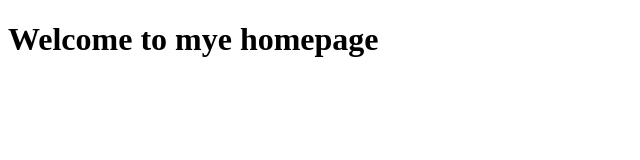
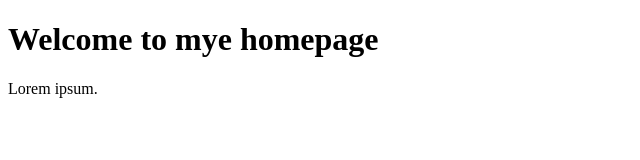
Before and after one commit to ohjenssen/deployment-example, a plain HTML site: page index.html in a window 1280 px wide. Shown: the whole page, without its empty margins (0-640 px from the left). Drawn offline with Linux system fonts and the light colour scheme.

Commit message:
Added text
Added "lorem ipsum".

```diff
--- a/index.html
+++ b/index.html
@@ -8,5 +8,6 @@
 </head>
 <body>
     <h1>Welcome to mye homepage</h1>
+    <p>Lorem ipsum.</p>
 </body>
 </html>
```
